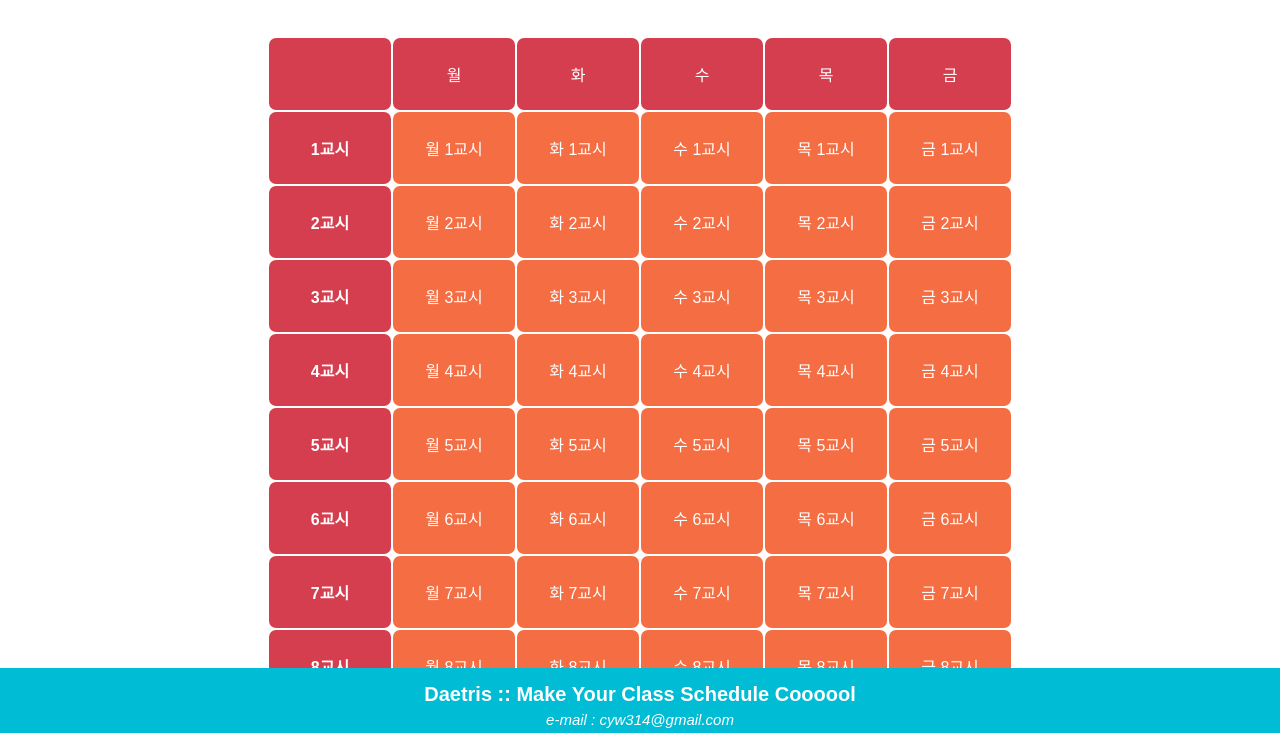
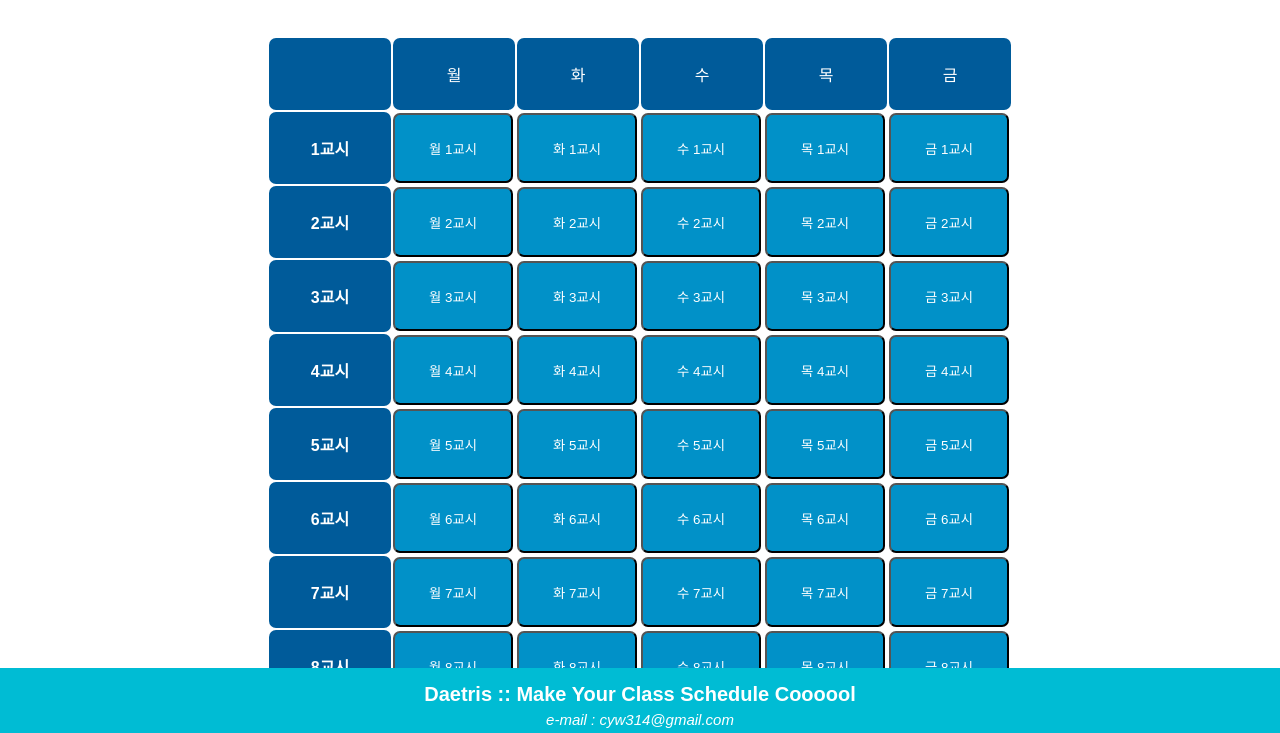
Before and after one commit to Lactobacillus/Daetris, a Flask app: page / in a window 1280 px wide. Shown: the part 67-800 px from the top of the page. Run offline with Flask 2, Linux system fonts and the light colour scheme; some libraries are stand-ins or nearby versions.

Commit message:
sad button

```diff
--- a/server.py
+++ b/server.py
@@ -4,7 +4,8 @@ from flask import Flask, request, render_template, redirect
 
 app = Flask(__name__)
 
-@app.route('/', methods = ['GET'])
+@app.route('/', methods = ['GET', 'POST'])
+@app.route('/korea', methods = ['GET', 'POST'])
 def index():
 
 	if request.method == 'GET':
--- a/static/basic.css
+++ b/static/basic.css
@@ -79,7 +79,7 @@ footer address{
   height: 70px;
   text-align: center;
   color: #FFFFFF;
-  background : #D53E4F;
+  background : #005B9A;
   border-radius: 7px;
 }
 
@@ -89,17 +89,49 @@ footer address{
   height: 70px;
   text-align: center;
   color: #FFFFFF;
-  background : #D53E4F;
+  background : #005B9A;
   border-radius: 7px;
 }
 
 #tiles .time td{
 
+  margin: 0px;
+  padding: 0px;
+}
+
+#tiles .time input{
+
   width: 120px;
   height: 70px;
+  margin: 0px;
+  padding: 0px;
   text-align: center;
   color: #FFFFFF;
-  background: #F46D43;
+  background: #0191C8;
+  border-radius: 7px;
+}
+
+#tiles .time input:hover{
+
+  width: 120px;
+  height: 70px;
+  margin: 0px;
+  padding: 0px;
+  text-align: center;
+  color: #FFFFFF;
+  background: #0191C8;
+  border-radius: 7px;
+}
+
+#tiles .time input:active{
+
+  width: 120px;
+  height: 70px;
+  margin: 0px;
+  padding: 0px;
+  text-align: center;
+  color: #FFFFFF;
+  background: #0191C8;
   border-radius: 7px;
 }
 
--- a/templates/index.html
+++ b/templates/index.html
@@ -9,10 +9,10 @@
 
     <style>
     	{font-family: 'Nanum Gothic', serif};
-        a:link     {color:#000000; text-decoration:none}
-        a:visited  {color:#000000; text-decoration:none}
-        a:active   {color:#000000; text-decoration:none}
-        a:hover    {color:#000000; text-decoration:none}
+        a:link     {color:#FFFFFF; text-decoration:none}
+        a:visited  {color:#FFFFFF; text-decoration:none}
+        a:active   {color:#FFFFFF; text-decoration:none}
+        a:hover    {color:#FFFFFF; text-decoration:none}
     </style>
 
 </head>
@@ -28,6 +28,7 @@
       <div>
         </br>
         </br>
+        <form>
           <table id="tiles">
             <tbody>
               <tr class="day">
@@ -40,70 +41,72 @@
               </tr>
               <tr class="time">
                 <th>1교시</th>
-              <td>월 1교시</td>
-              <td>화 1교시</td>
-              <td>수 1교시</td>
-              <td>목 1교시</td>
-              <td>금 1교시</td>
+                <td><input type="button" value="월 1교시"></button></td>
+                <td><input type="button" value="화 1교시"></button></td>
+                <td><input type="button" value="수 1교시"></button></td>
+                <td><input type="button" value="목 1교시"></button></td>
+                <td><input type="button" value="금 1교시"></button></td>
               </tr>
               <tr class="time">
                 <th>2교시</th>
-              <td>월 2교시</td>
-              <td>화 2교시</td>
-              <td>수 2교시</td>
-              <td>목 2교시</td>
-              <td>금 2교시</td>
+                <td><input type="button" value="월 2교시"></button></td>
+                <td><input type="button" value="화 2교시"></button></td>
+                <td><input type="button" value="수 2교시"></button></td>
+                <td><input type="button" value="목 2교시"></button></td>
+                <td><input type="button" value="금 2교시"></button></td>
               </tr>
               <tr class="time">
                 <th>3교시</th>
-              <td>월 3교시</td>
-              <td>화 3교시</td>
-              <td>수 3교시</td>
-              <td>목 3교시</td>
-              <td>금 3교시</td>
+                <td><input type="button" value="월 3교시"></button></td>
+                <td><input type="button" value="화 3교시"></button></td>
+                <td><input type="button" value="수 3교시"></button></td>
+                <td><input type="button" value="목 3교시"></button></td>
+                <td><input type="button" value="금 3교시"></button></td>
               </tr>
               <tr class="time">
                 <th>4교시</th>
-              <td>월 4교시</td>
-              <td>화 4교시</td>
-              <td>수 4교시</td>
-              <td>목 4교시</td>
-              <td>금 4교시</td>
+                <td><input type="button" value="월 4교시"></button></td>
+                <td><input type="button" value="화 4교시"></button></td>
+                <td><input type="button" value="수 4교시"></button></td>
+                <td><input type="button" value="목 4교시"></button></td>
+                <td><input type="button" value="금 4교시"></button></td>
               </tr>
               <tr class="time">
                 <th>5교시</th>
-              <td>월 5교시</td>
-              <td>화 5교시</td>
-              <td>수 5교시</td>
-              <td>목 5교시</td>
-              <td>금 5교시</td>
+                <td><input type="button" value="월 5교시"></button></td>
+                <td><input type="button" value="화 5교시"></button></td>
+                <td><input type="button" value="수 5교시"></button></td>
+                <td><input type="button" value="목 5교시"></button></td>
+                <td><input type="button" value="금 5교시"></button></td>
               </tr>
               <tr class="time">
                 <th>6교시</th>
-              <td>월 6교시</td>
-              <td>화 6교시</td>
-              <td>수 6교시</td>
-              <td>목 6교시</td>
-              <td>금 6교시</td>
+                <td><input type="button" value="월 6교시"></button></td>
+                <td><input type="button" value="화 6교시"></button></td>
+                <td><input type="button" value="수 6교시"></button></td>
+                <td><input type="button" value="목 6교시"></button></td>
+                <td><input type="button" value="금 6교시"></button></td>
               </tr>
               <tr class="time">
                 <th>7교시</th>
-              <td>월 7교시</td>
-              <td>화 7교시</td>
-              <td>수 7교시</td>
-              <td>목 7교시</td>
-              <td>금 7교시</td>
+                <td><input type="button" value="월 7교시"></button></td>
+                <td><input type="button" value="화 7교시"></button></td>
+                <td><input type="button" value="수 7교시"></button></td>
+                <td><input type="button" value="목 7교시"></button></td>
+                <td><input type="button" value="금 7교시"></button></td>
               </tr>
               <tr class="time">
                 <th>8교시</th>
-              <td>월 8교시</td>
-              <td>화 8교시</td>
-              <td>수 8교시</td>
-              <td>목 8교시</td>
-              <td>금 8교시</td>
+                <td><input type="button" value="월 8교시"></button></td>
+                <td><input type="button" value="화 8교시"></button></td>
+                <td><input type="button" value="수 8교시"></button></td>
+                <td><input type="button" value="목 8교시"></button></td>
+                <td><input type="button" value="금 8교시"></button></td>
               </tr>
             </tr>
           </table>
+          <input type="submit" value="시간표 만들기">
+        </form>
       </div>
     </div>
 
```
Lines whose indentation alone changed are shown as unchanged.
